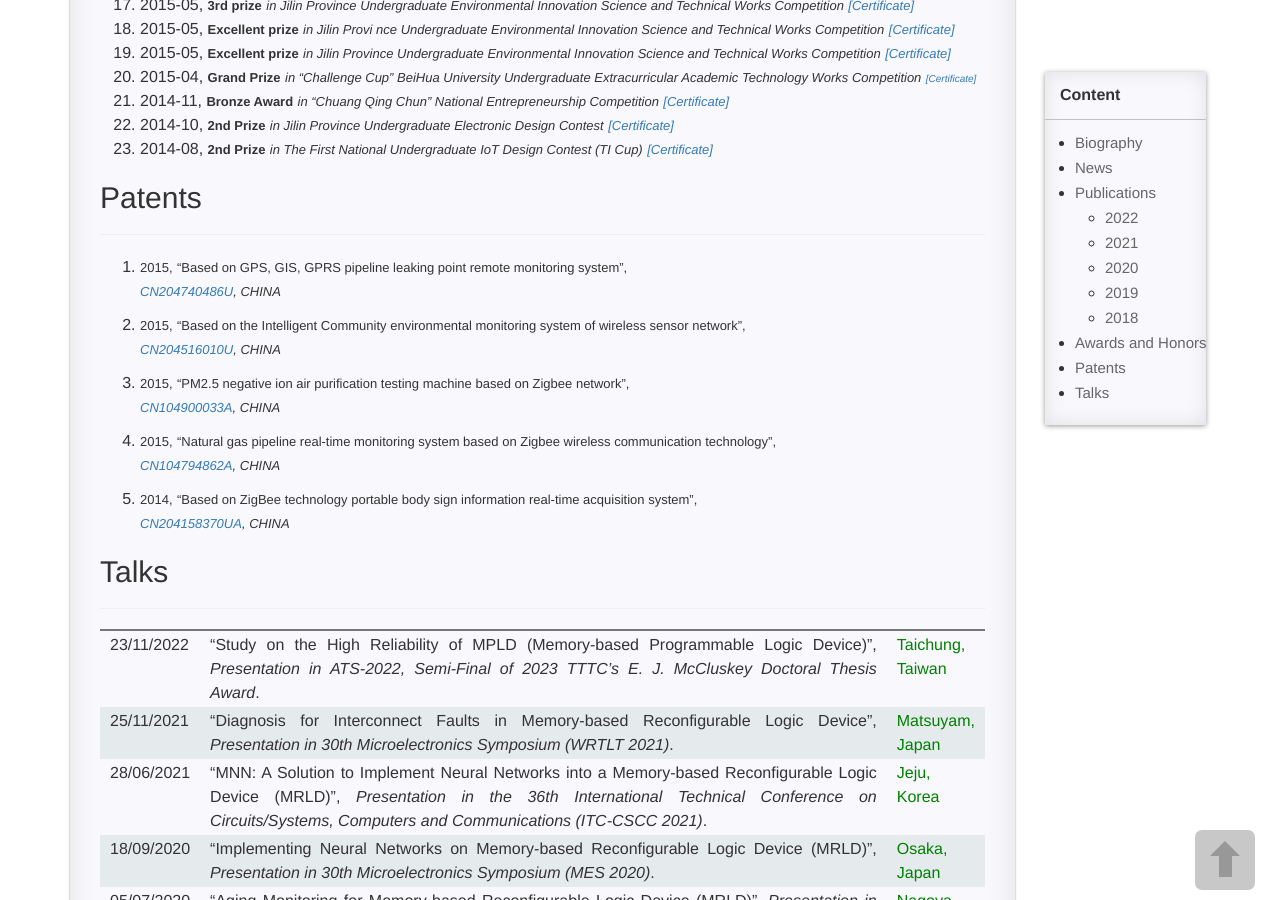
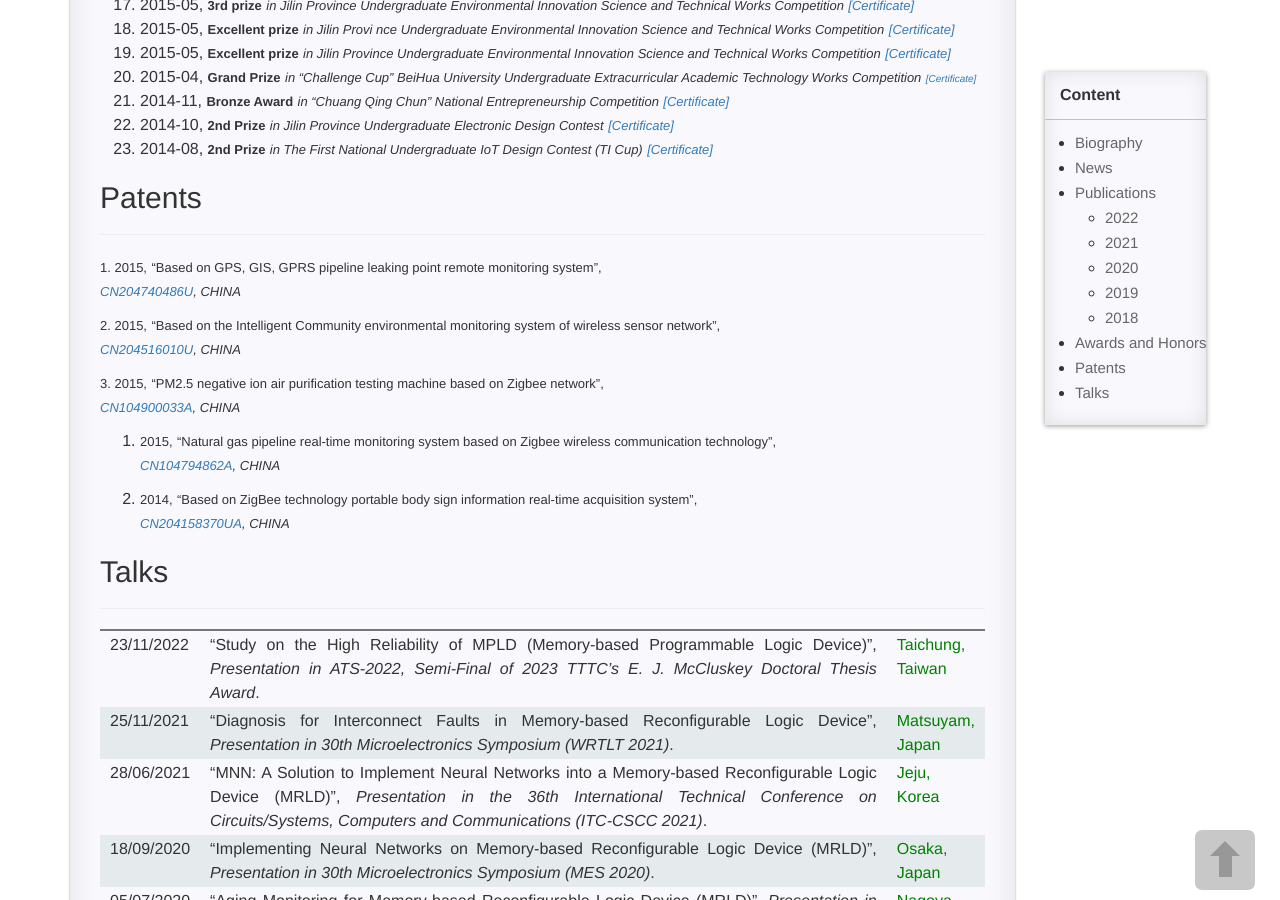
Before and after one commit to XihongZhou/xihongzhou.github.io, a Jekyll site: the page built from pages/1_homepage.md, in a window 1280 px wide and 900 px high, scrolled down 2219 px. Built offline with Jekyll 4.4.1, drawn with Linux system fonts in a browser that asks for light colours; comment, search, counter and statistics services are not loaded.

Commit message:
Update 1_homepage.md

```diff
--- a/pages/1_homepage.md
+++ b/pages/1_homepage.md
@@ -113,11 +113,10 @@ permalink: /homepage/
 
 ---
 
-1. <font size="2">2015,</font> <font size="2">“Based on GPS, GIS, GPRS pipeline leaking point remote monitoring system”,</font> [*<font size="2">CN204740486U</font>*](https://patents.google.com/patent/CN204740486U/en?inventor=%E5%91%A8%E7%BB%86%E7%BA%A2)*<font size="2">, CHINA</font>*
+<font size="2">1. 2015,</font> <font size="2">“Based on GPS, GIS, GPRS pipeline leaking point remote monitoring system”,</font> [*<font size="2">CN204740486U</font>*](https://patents.google.com/patent/CN204740486U/en?inventor=%E5%91%A8%E7%BB%86%E7%BA%A2)*<font size="2">, CHINA</font>*
 
-2. <font size="2">2015,</font> <font size="2">“Based on the Intelligent Community environmental monitoring system of wireless sensor network”,</font> [*<font size="2">CN204516010U</font>*](https://patents.google.com/patent/CN204516010U/en?inventor=%E5%91%A8%E7%BB%86%E7%BA%A2&page=2)*<font size="2">, CHINA</font>*
-
-3. <font size="2">2015,</font> <font size="2">“PM2.5 negative ion air purification testing machine based on Zigbee network”,</font> [*<font size="2">CN104900033A</font>*](https://patents.google.com/patent/CN104900033A/en?inventor=%E5%91%A8%E7%BB%86%E7%BA%A2&page=1)*<font size="2">, CHINA</font>*
+<font size="2">2. 2015,</font> <font size="2">“Based on the Intelligent Community environmental monitoring system of wireless sensor network”,</font> [*<font size="2">CN204516010U</font>*](https://patents.google.com/patent/CN204516010U/en?inventor=%E5%91%A8%E7%BB%86%E7%BA%A2&page=2)*<font size="2">, CHINA</font>*
+<font size="2">3. 2015,</font> <font size="2">“PM2.5 negative ion air purification testing machine based on Zigbee network”,</font> [*<font size="2">CN104900033A</font>*](https://patents.google.com/patent/CN104900033A/en?inventor=%E5%91%A8%E7%BB%86%E7%BA%A2&page=1)*<font size="2">, CHINA</font>*
 
 4. <font size="2">2015,</font> <font size="2">“Natural gas pipeline real-time monitoring system based on Zigbee wireless communication technology”,</font> [*<font size="2">CN104794862A</font>*](https://patents.google.com/patent/CN104794862A/en?inventor=%E5%91%A8%E7%BB%86%E7%BA%A2)*<font size="2">, CHINA</font>*
 5. <font size="2">2014,</font> <font size="2">“Based on ZigBee technology portable body sign information real-time acquisition system”,</font> [*<font size="2">CN204158370UA</font>*](https://patents.google.com/patent/CN204158370U/en?inventor=%E5%91%A8%E7%BB%86%E7%BA%A2)*<font size="2">, CHINA</font>*
```
